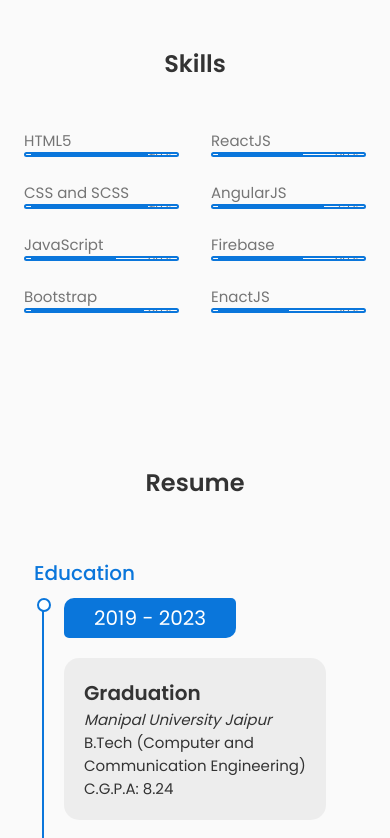
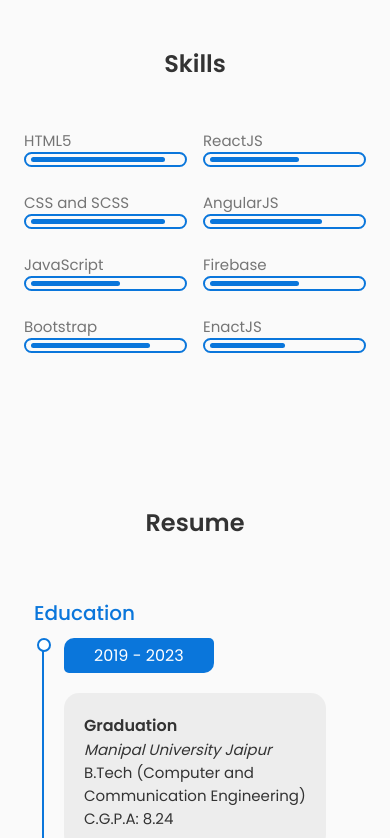
Before and after one commit to alankritvyas21/alankritvyas21.github.io, a React (Create React App) app: page / in a window 390 px wide. Shown: the part 2140-2978 px from the top of the page. Built offline with nearby package versions, Linux system fonts and the light colour scheme.

Commit message:
Font Changes

```diff
--- a/src/assets/css/resume.css
+++ b/src/assets/css/resume.css
@@ -149,4 +149,8 @@
   .resume__container {
     grid-template-columns: 1fr;
   }
+
+  .resume__item h4 {
+    font-size: 16px;
+  }
 }
--- a/src/assets/css/skills.css
+++ b/src/assets/css/skills.css
@@ -85,10 +85,17 @@
 }
 
 @media screen and (max-width: 992px) {
+  .skills_container {
+    gap: 1rem;
+  }
 	.progressBarContainer {
+		height: 15px;
+  }
+  .progressBarValue {
 		height: 5px;
-	  }
-	  .progressBarValue {
-		height: 5px;
-	  }
+  }
+
+  .progressBarValueData {
+    display: none;
+  }
 }
```
